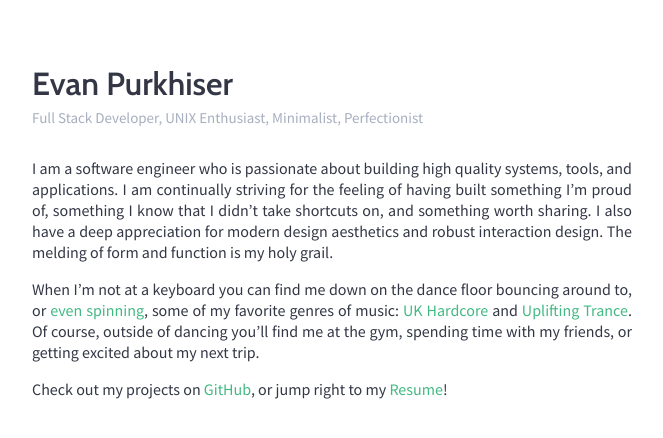
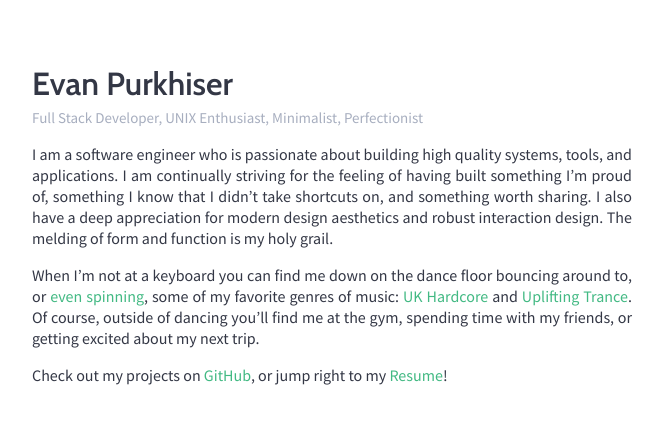
Before and after one commit to evanpurkhiser/evanpurkhiser.com, a Jekyll site: the page built from index.md, in a window 1280 px wide. Shown: the top 438 px of the page, without its empty margins (308-971 px from the left). Built offline with Jekyll 4.4.1, drawn with Linux system fonts in a browser that asks for light colours; nearby versions of some CDN libraries.

Commit message:
Correct ruler height

```diff
--- a/_sass/_typography.sass
+++ b/_sass/_typography.sass
@@ -4,7 +4,7 @@
 	font: 16px/21px "Source Sans Pro"
 
 section, hr
-	margin: 30px 0
+	margin: 15px 0
 
 hr
 	border: 0
```
